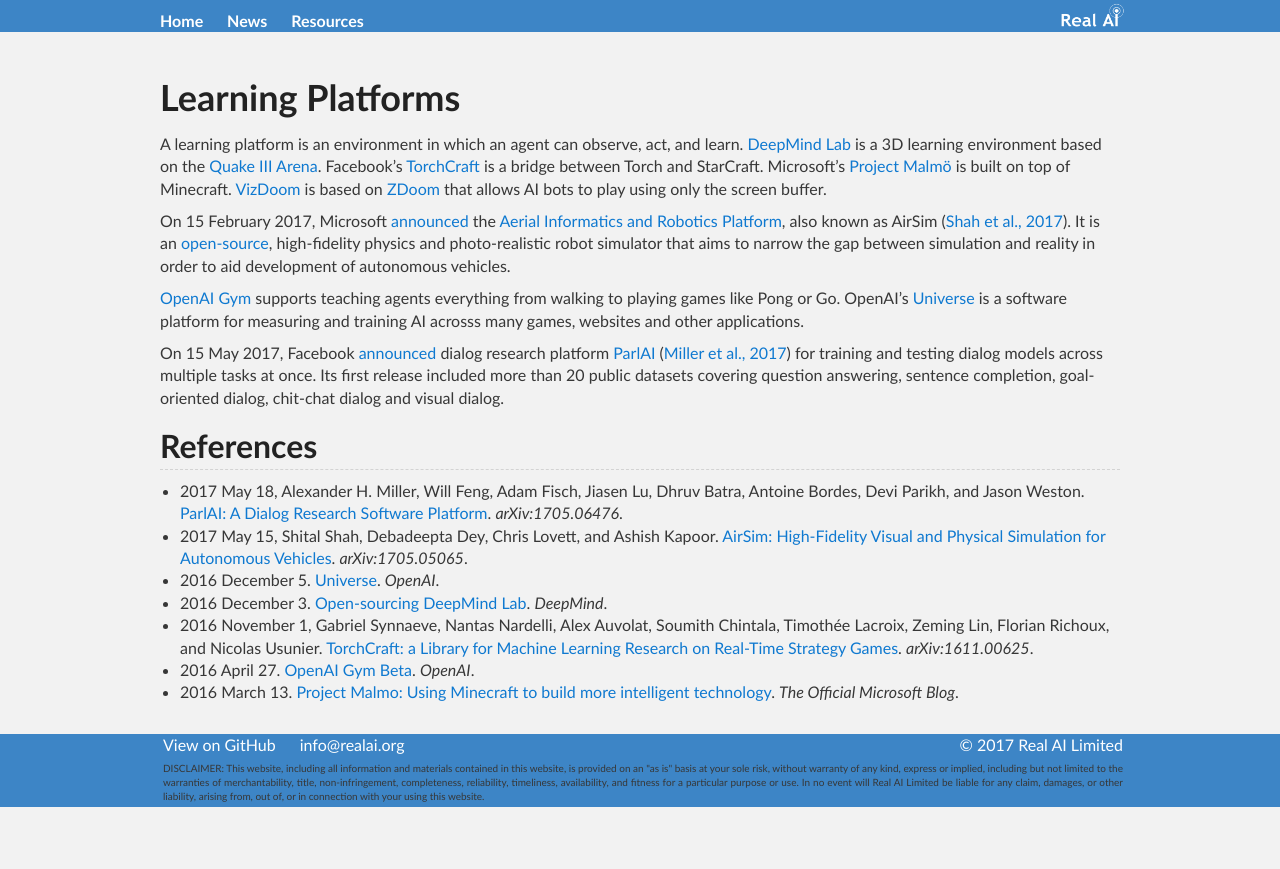
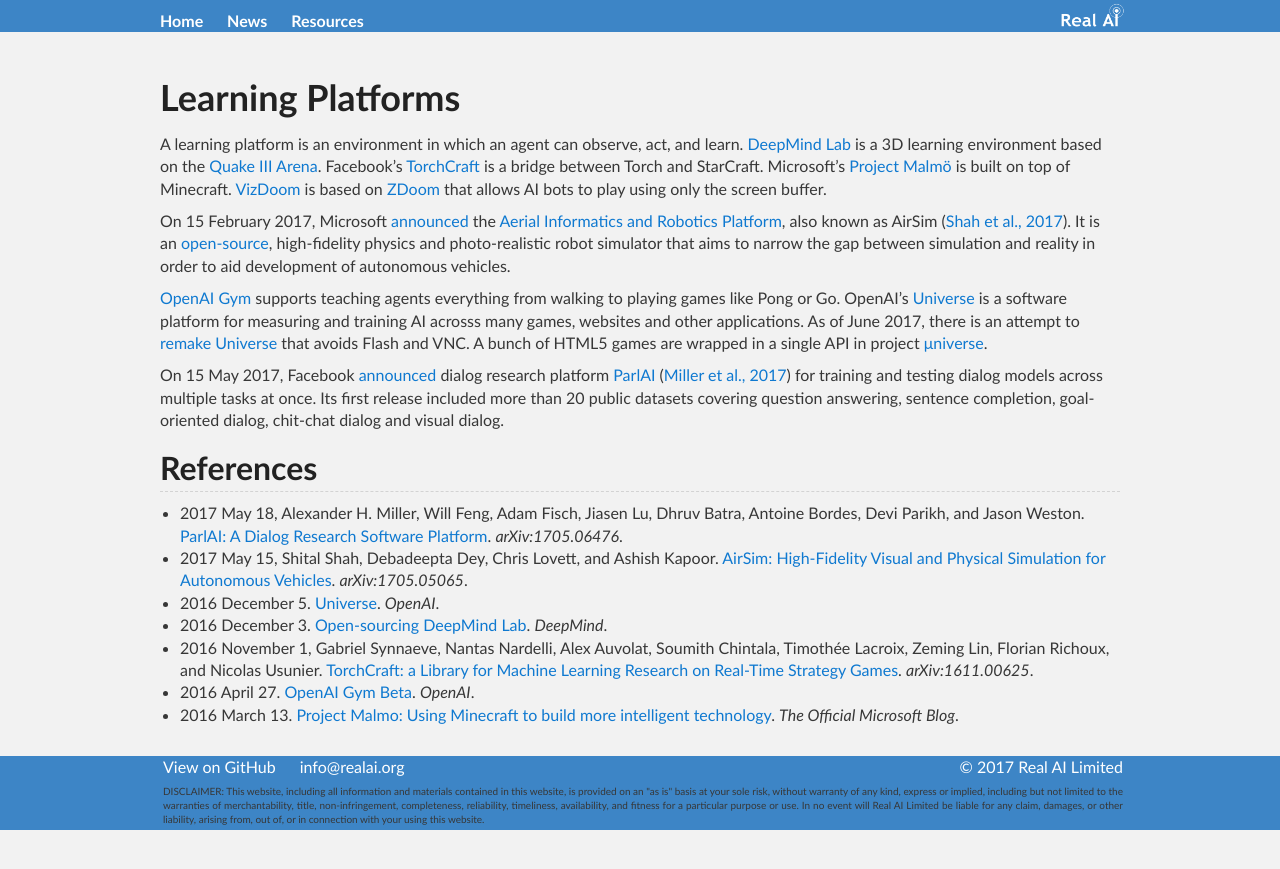
Before and after one commit to Tonywuhk/realai.org, a Jekyll site: the page built from learning-platforms.md, in a window 1280 px wide. Shown: the top 869 px of the page. Built offline with Jekyll 4.4.1, drawn with Linux system fonts in a browser that asks for light colours; our own code applies the rules of GitHub Pages for plain Markdown files; comment, search, counter and statistics services are not loaded; the repository's description, which GitHub fills in, is left out.

Commit message:
Update learning-platforms.md

```diff
--- a/learning-platforms.md
+++ b/learning-platforms.md
@@ -7,7 +7,7 @@
 
 On 15 February 2017, Microsoft [announced](https://blogs.microsoft.com/next/2017/02/15/microsoft-shares-open-source-system-training-drones-gadgets-move-safely/) the [Aerial Informatics and Robotics Platform](https://www.microsoft.com/en-us/research/project/aerial-informatics-robotics-platform/), also known as AirSim ([Shah et al., 2017](https://arxiv.org/abs/1705.05065)). It is an [open-source](https://github.com/Microsoft/AirSim), high-fidelity physics and photo-realistic robot simulator that aims to narrow the gap between simulation and reality in order to aid development of autonomous vehicles.
 
-[OpenAI Gym](https://gym.openai.com/) supports teaching agents everything from walking to playing games like Pong or Go. OpenAI's [Universe](https://universe.openai.com/) is a software platform for measuring and training AI acrosss many games, websites and other applications.
+[OpenAI Gym](https://gym.openai.com/) supports teaching agents everything from walking to playing games like Pong or Go. OpenAI's [Universe](https://universe.openai.com/) is a software platform for measuring and training AI acrosss many games, websites and other applications. As of June 2017, there is an attempt to [remake Universe](https://blog.aqnichol.com/2017/06/11/why-im-remaking-openai-universe/) that avoids Flash and VNC. A bunch of HTML5 games are wrapped in a single API in project [μniverse](https://github.com/unixpickle/muniverse).
 
 On 15 May 2017, Facebook [announced](https://code.facebook.com/posts/266433647155520/parlai-a-new-software-platform-for-dialog-research/) dialog research platform [ParlAI](https://github.com/facebookresearch/ParlAI) ([Miller et al., 2017](https://arxiv.org/abs/1705.06476)) for training and testing dialog models across multiple tasks at once. Its first release included more than 20 public datasets covering question answering, sentence completion, goal-oriented dialog, chit-chat dialog and visual dialog.
 
```
